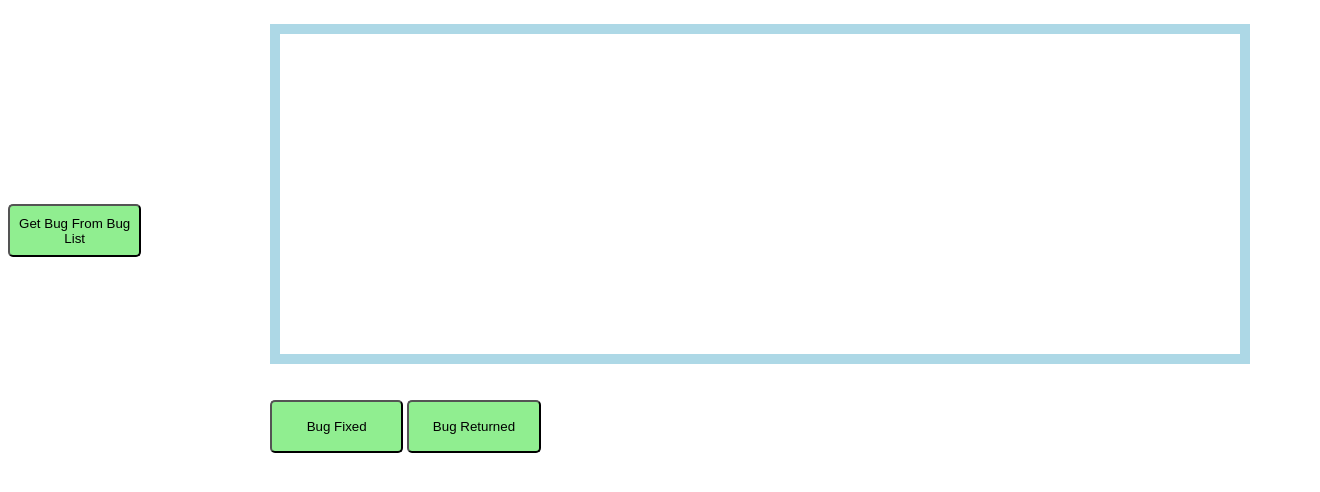
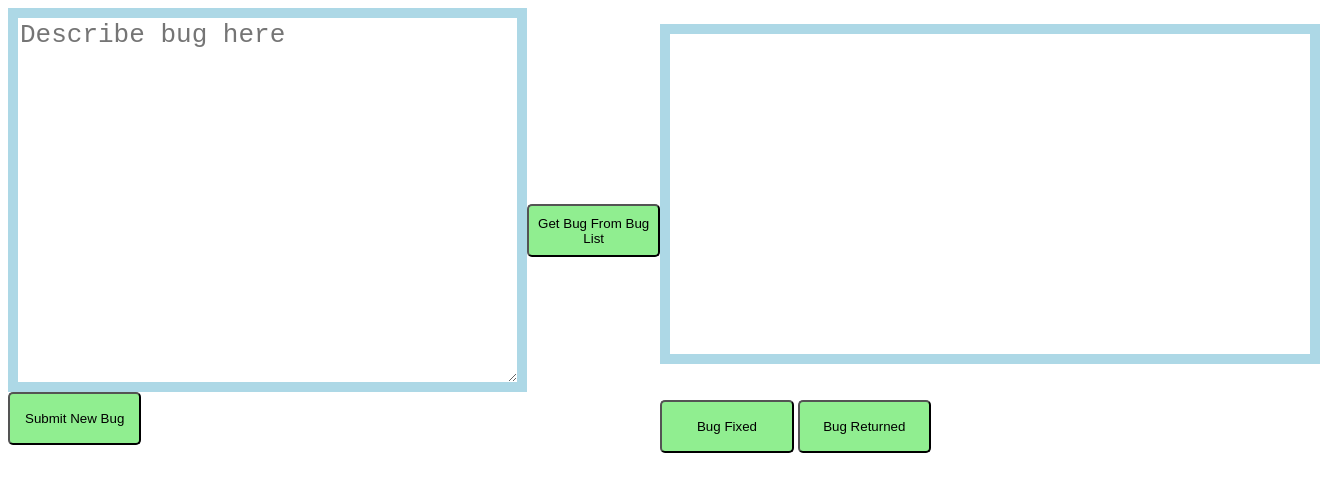
Before and after one commit to sybrid1982/-Bridges-BugReporterLab, a plain HTML site: page index.html in a window 1280 px wide. Shown: the whole page, 1320 px wide, since content can reach past the window. Drawn offline with nearby package versions, Linux system fonts and the light colour scheme.

Commit message:
Added a submit form for bugs and button to submit them

```diff
--- a/css/styles.css
+++ b/css/styles.css
@@ -7,7 +7,7 @@ button {
 
 #bugReport {
     display: inline-block;
-    width: 30em;
+    width: 20em;
     height: 10em;
     border: 10px solid lightblue;
 }
@@ -32,3 +32,16 @@ p#bugReport {
     margin-top: 0px;
     font-size: 2em;
 }
+
+textarea {
+    font-size: 2em;
+}
+
+.moreLeft textarea {
+    border: 10px solid lightblue;
+}
+
+.moreLeft {
+    display: flex;
+    flex-direction: column;
+}
--- a/index.html
+++ b/index.html
@@ -8,6 +8,10 @@
     <link rel="stylesheet" href="css/styles.css">
 </head>
 <body>
+    <section class='moreLeft'>
+        <textarea cols=30 rows=12 placeholder='Describe bug here'></textarea>
+        <button type=button id='bugSubmit'>Submit New Bug</button>
+    </section>
     <section class='left'>
         <button type=button>Get Bug From Bug List</button>
     </section>
--- a/scripts/script.js
+++ b/scripts/script.js
@@ -1,7 +1,8 @@
 class BugReport {
-    constructor(bug) {
+    constructor(bug, priority) {
         this.bug = bug;
         this.time = new Date();
+        this.priority = priority;
     }
     getTimeStamp() {
         return this.time.toString();
@@ -55,4 +56,9 @@ $(document).ready( () => {
             hasBugReport = false;
         }
     });
+
+    $('body').on('click', '#bugSubmit', () => {
+        bugList.addBug($('.moreLeft textarea').val());
+        $('.moreLeft textarea').val('');
+    })
 });
```
